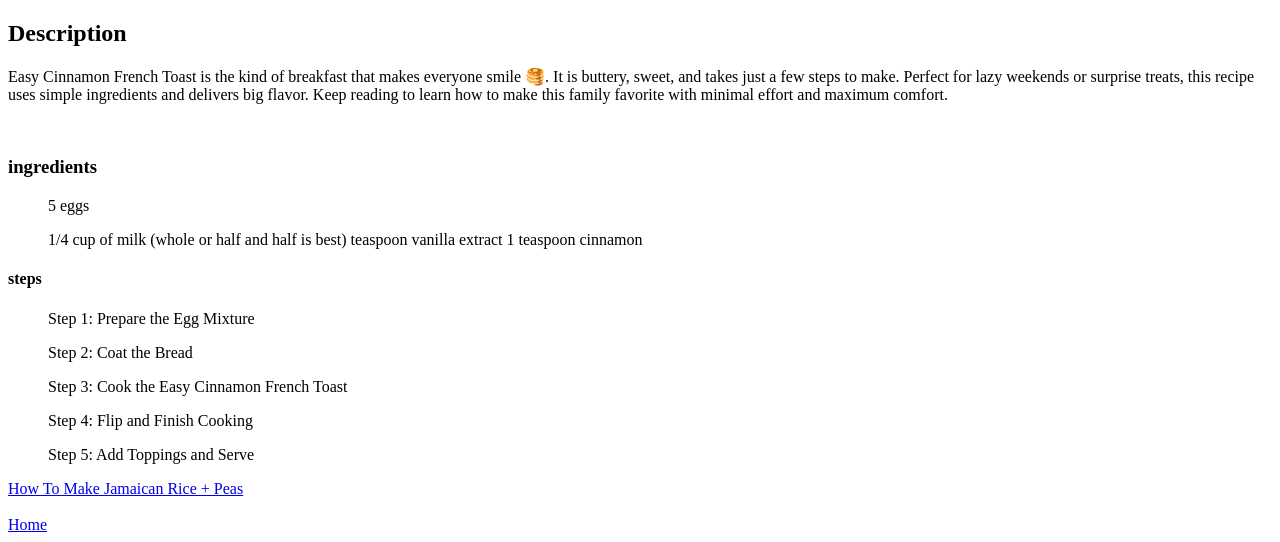
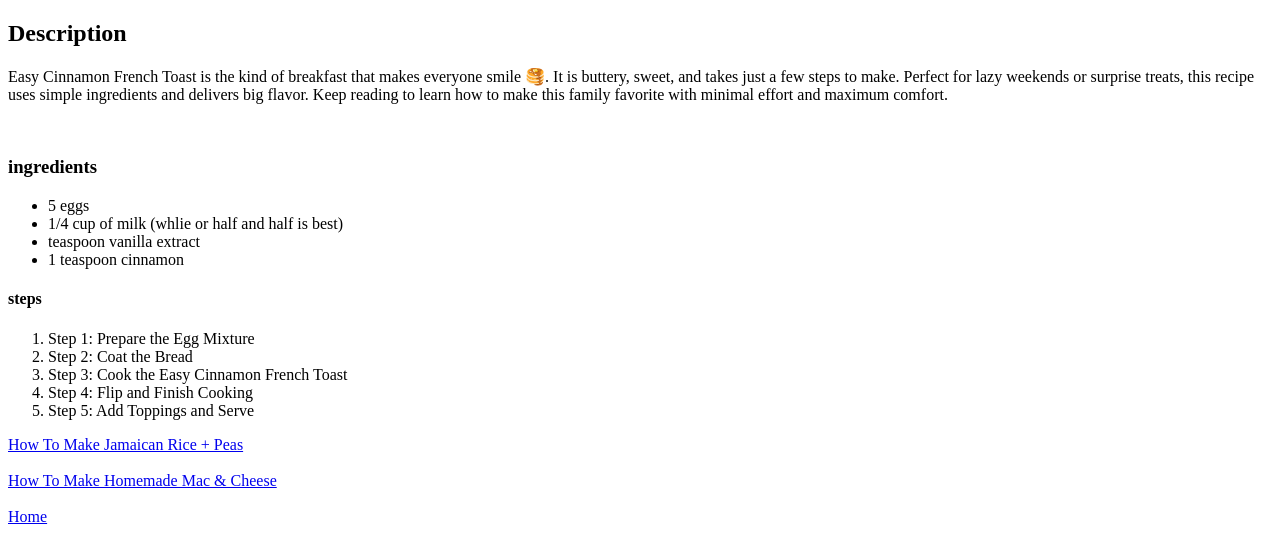
Before and after one commit to Joshualuvstocode/odin-recipes, a plain HTML site: page index.html in a window 1280 px wide. Shown: the part 402-944 px from the top of the page. Drawn offline with Linux system fonts and the light colour scheme.

Commit message:
Added new Links

```diff
--- a/index.html
+++ b/index.html
@@ -18,20 +18,23 @@
     to learn how to make this family favorite with minimal effort and maximum
     comfort.</p><br>
   <h3>ingredients</h3>
-    <ul>5 eggs</ul>
-    <ul> 1/4 cup of milk (whole or half and half is best)</u1>
-    <u1>teaspoon vanilla extract</u1>
-    <u1>1 teaspoon cinnamon</ul>
+  <ul>
+    <li>5 eggs</li>
+    <li> 1/4 cup of milk (whlie or half and half is best)</li>
+    <li>teaspoon vanilla extract</li>
+    <li>1 teaspoon cinnamon</li>
+  </ul>
   <h4>steps</h4>
-    <ol>Step 1: Prepare the Egg Mixture</ol>
-    <ol>Step 2: Coat the Bread</ol>
-    <ol>Step 3: Cook the Easy Cinnamon French Toast</ol>
-    <ol>Step 4: Flip and Finish Cooking</ol>
-    <ol>Step 5: Add Toppings and Serve</ol>
-  <article>
-
-  </article>
+  <ol>
+    <li>Step 1: Prepare the Egg Mixture</li>
+    <li>Step 2: Coat the Bread</li>
+    <li>Step 3: Cook the Easy Cinnamon French Toast</li>
+    <li>Step 4: Flip and Finish Cooking</li>
+    <li>Step 5: Add Toppings and Serve</li>
+  </ol>
   <a href="Jamaican_Rice_Peas.html">How To Make Jamaican Rice + Peas</a>
+    <br><br>
+    <a href="mac_and_cheese.html">How To Make Homemade Mac & Cheese</a>
     <br><br>
   <a href="index.html">Home</a>
 
```
